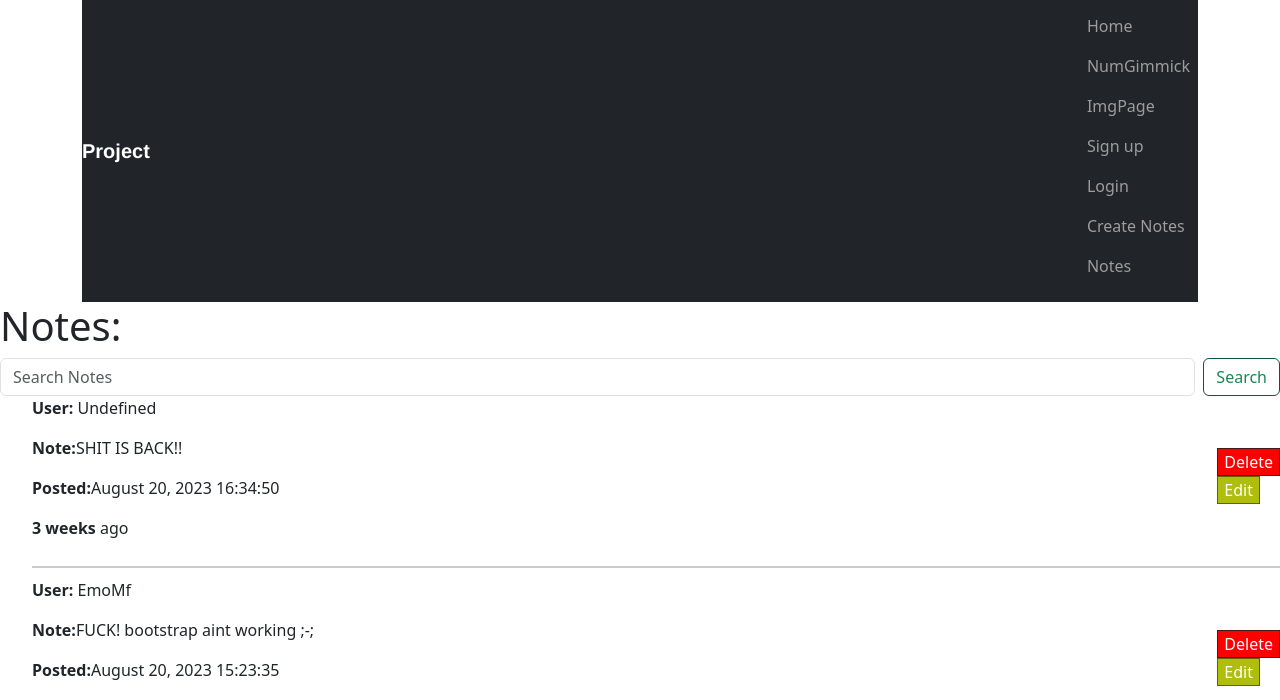
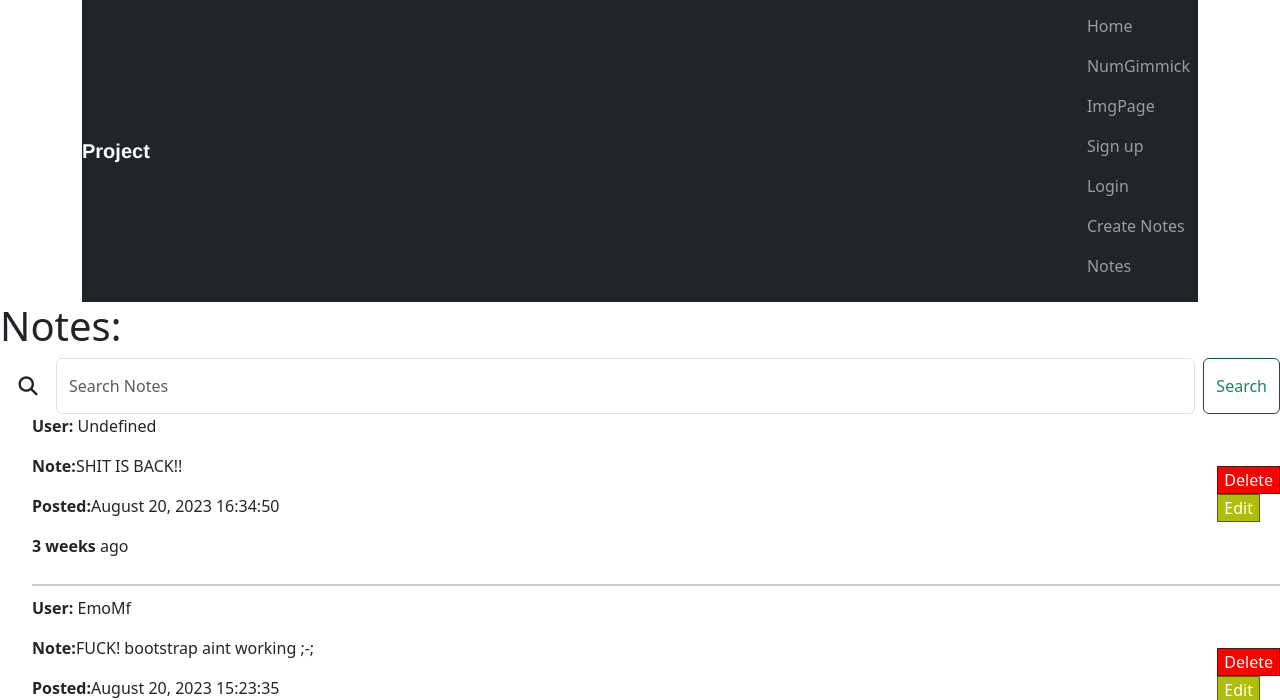
Before and after one commit to Neokairos/django3, a Django app: page /notes in a window 1280 px wide. Shown: the top 700 px of the page. Run offline with Django 4.2, Linux system fonts and the light colour scheme; data comes from the database, SQL or seed files in the repository; some libraries are stand-ins or nearby versions.

Commit message:
Added Search Icon

```diff
--- a/templates/notes.html
+++ b/templates/notes.html
@@ -4,6 +4,9 @@
 {% block content %}
 
     <style>
+
+
+
         .note-item {
             border-bottom: 2px solid #ccc;
             padding-bottom: 10px;
@@ -53,6 +56,15 @@
             transition: background-color  0.4s ease-in-out;
             border: 1px solid rgb(12, 88, 54);}
 
+        #SearchBarIcon{
+            padding: 20px;
+
+        }
+        #SearchBarIcon:hover{
+            color: blue;
+
+        }
+
 
 
     </style>
@@ -61,6 +73,7 @@
 
     <div class="SearchBar">
         <form class="d-flex" method="get" action="{% url 'search_bar' %}">
+            <i id="SearchBarIcon" class="fa-solid fa-magnifying-glass fa-beat"></i>
             <input class="form-control me-2" type="search" name="search_query" placeholder="Search Notes">
             <button id="Search_button" class="btn btn-outline-success" type="submit">Search</button>
         </form>
@@ -96,5 +109,6 @@
         {% endfor %}
     </ul>
     <button ><a class="btn btn-outline-success" id="anchortransition" href="{% url 'create_note' %}">New Note</a></button>
+    <script src="https://kit.fontawesome.com/6edd17fb65.js" crossorigin="anonymous"></script>
 
 {% endblock %}
```
Also changed, not shown: templates/magnifying-glass-solid.svg (added).
